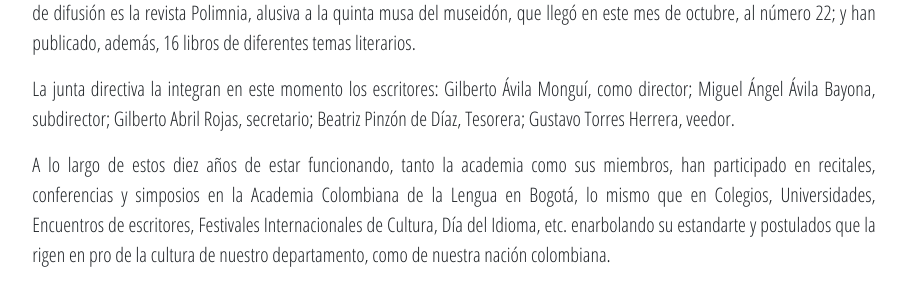
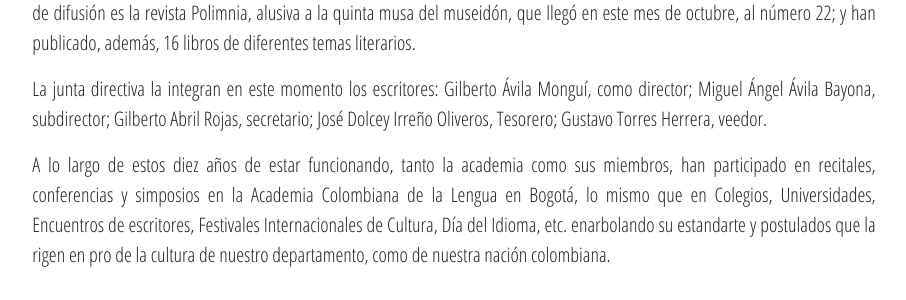
Before and after one commit to javilasa/academiaboyacensedelalengua, a PHP site: page / in a window 1280 px wide. Shown: the part 651-951 px from the top of the page, without its empty margins (186-1092 px from the left). Run offline with PHP 8.4, Linux system fonts and the light colour scheme; some libraries are stand-ins or nearby versions.

Commit message:
Modificando Tesorero

```diff
--- a/index.php
+++ b/index.php
@@ -63,7 +63,7 @@
               Su primer director fue el Pbro. Noé Antonio Salamanca Medina, lamentablemente ya fallecido. Esta Corporación está compuesta actualmente por veintisiete miembros activos; nueve honorarios, y han fallecido hasta la fecha, seis de sus integrantes. Su medio de difusión es la revista Polimnia, alusiva a la quinta musa del museidón, que llegó en este mes de octubre, al número 22; y han publicado, además, 16 libros de diferentes temas literarios.
           </p>
         <p>
-            La junta directiva la integran en este momento los escritores: Gilberto Ávila Monguí, como director; Miguel Ángel Ávila Bayona, subdirector; Gilberto Abril Rojas, secretario; Beatriz Pinzón de Díaz, Tesorera; Gustavo Torres Herrera, veedor.
+            La junta directiva la integran en este momento los escritores: Gilberto Ávila Monguí, como director; Miguel Ángel Ávila Bayona, subdirector; Gilberto Abril Rojas, secretario; José Dolcey Irreño Oliveros, Tesorero; Gustavo Torres Herrera, veedor.
         </p>
         <p>
             A lo largo de estos diez años de estar funcionando, tanto la academia como sus miembros, han participado en recitales, conferencias y simposios en la Academia Colombiana de la Lengua en Bogotá, lo mismo que en Colegios, Universidades, Encuentros de escritores, Festivales Internacionales de Cultura, Día del Idioma, etc. enarbolando su estandarte y postulados que la rigen en pro de la cultura de nuestro departamento, como de nuestra nación colombiana.
```
